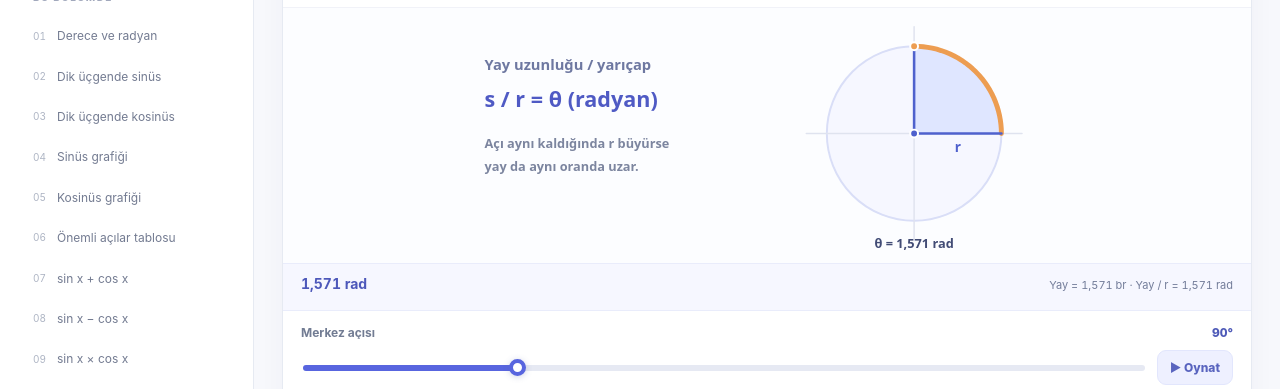
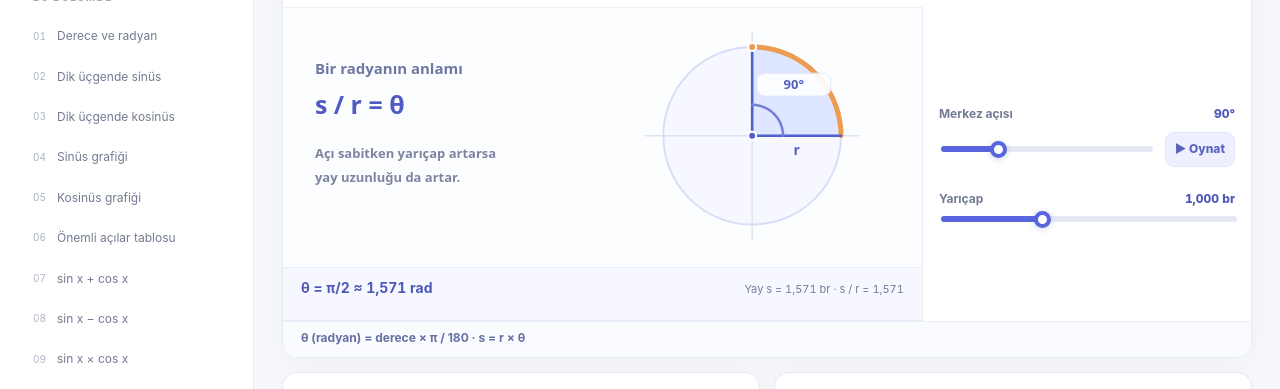
Before and after one commit to alorak/geometri, a website: page trigonometri.html in a window 1280 px wide. Shown: the part 256-645 px from the top of the page. Drawn offline with Linux system fonts and the light colour scheme.

Commit message:
Radyan ayarlarını yana al ve üçgen açı gösterimlerini sadeleştir

```diff
--- a/trigonometri.css
+++ b/trigonometri.css
@@ -65,3 +65,25 @@
   .trig-table{font-size:11px}
   .trig-table th,.trig-table td{padding:6px 8px}
 }
+
+/* Derece-radyan: çizim ve iki bağımsız kaydırıcı geniş ekranda yan yana. */
+.trig-radian-layout{display:grid;grid-template-columns:minmax(0,1.65fr) minmax(250px,.85fr);min-width:0}
+.trig-radian-figure{min-width:0;display:flex;flex-direction:column}
+.trig-radian-figure .trig-visual{flex:1}
+.trig-radian-figure .trig-visual svg{max-width:none;max-height:none}
+.trig-radian-figure .trig-readout{min-height:54px}
+.trig-radian-side{min-width:0;border-left:1px solid #e9ecf4;background:#fff;display:flex;align-items:center}
+.trig-radian-side .trig-control-area{width:100%;padding:18px 16px;gap:22px}
+.trig-radian-side .trig-slider-actions{align-items:center;flex-wrap:wrap}
+.trig-radian-side .trig-slider-actions input{flex:1 1 120px}
+.trig-radian-side .trig-play{padding:6px 9px}
+.trig-card[data-trig-kind="sin-triangle"] .trig-visual svg,
+.trig-card[data-trig-kind="cos-triangle"] .trig-visual svg{max-width:480px}
+.trig-card[data-trig-kind="sin-triangle"] .trig-readout span:empty,
+.trig-card[data-trig-kind="cos-triangle"] .trig-readout span:empty{display:none}
+@media(max-width:610px){
+  .trig-radian-layout{display:flex;flex-direction:column}
+  .trig-radian-side{border-left:0;border-top:1px solid #e9ecf4}
+  .trig-radian-side .trig-control-area{gap:12px;padding:13px 16px}
+  .trig-radian-side .trig-slider-actions{flex-wrap:nowrap}
+}
--- a/trigonometri.html
+++ b/trigonometri.html
@@ -58,9 +58,15 @@
     <h2 id="trig-angle-1-title">Derece ve radyan dönüşümü</h2>
     <p>Radyan, merkez açının gördüğü yay uzunluğunun yarıçapa oranıdır. Yarıçapı ve açıyı ayrı ayrı değiştirerek <strong>s / r = θ</strong> ilişkisini gözlemle.</p>
   </div>
-  <div class="trig-visual"><svg data-visual viewBox="0 0 640 260" role="img" aria-label="Derece ve radyan dönüşümü etkileşimli 2B çizimi"></svg></div>
-  <div class="trig-readout"><strong data-main-value>Hesaplanıyor…</strong><span data-detail-value></span></div>
-  <div class="trig-control-area"><div class="trig-slider-row"><label for="trig-angle-1">Merkez açısı <output data-angle-output for="trig-angle-1">90°</output></label><div class="trig-slider-actions"><input id="trig-angle-1" data-angle type="range" min="0" max="360" value="90" step="1"><button data-play class="trig-play" type="button" aria-label="Derece ve radyan dönüşümü simülasyonunu oynat">▶ Oynat</button></div></div><div class="trig-slider-row"><label for="trig-radius">Yarıçap <output data-radius-output for="trig-radius">1,000 br</output></label><input id="trig-radius" data-radius type="range" min="0.5" max="2" step="0.1" value="1"></div></div>
+  <div class="trig-radian-layout">
+    <div class="trig-radian-figure">
+      <div class="trig-visual"><svg data-visual viewBox="0 0 640 260" role="img" aria-label="Derece ve radyan dönüşümü etkileşimli 2B çizimi"></svg></div>
+      <div class="trig-readout"><strong data-main-value>Hesaplanıyor…</strong><span data-detail-value></span></div>
+    </div>
+    <aside class="trig-radian-side" aria-label="Açı ve yarıçap ayarları">
+      <div class="trig-control-area"><div class="trig-slider-row"><label for="trig-angle-1">Merkez açısı <output data-angle-output for="trig-angle-1">90°</output></label><div class="trig-slider-actions"><input id="trig-angle-1" data-angle type="range" min="0" max="360" value="90" step="1"><button data-play class="trig-play" type="button" aria-label="Derece ve radyan dönüşümü simülasyonunu oynat">▶ Oynat</button></div></div><div class="trig-slider-row"><label for="trig-radius">Yarıçap <output data-radius-output for="trig-radius">1,000 br</output></label><input id="trig-radius" data-radius type="range" min="0.5" max="2" step="0.1" value="1"></div></div>
+    </aside>
+  </div>
   <div class="trig-identity">θ (radyan) = derece × π / 180 · s = r × θ</div>
 </article>
 <article class="trig-card" id="ucgende-sinus" data-trig-kind="sin-triangle" aria-labelledby="trig-angle-2-title">
@@ -69,7 +75,7 @@
     <h2 id="trig-angle-2-title">Dik üçgende sinüs</h2>
     <p>Hipotenüsü 1 birim tut. Açı büyüdükçe karşı dik kenar uzar. <strong>sin θ = karşı / hipotenüs</strong> oranı bu uzunluğu verir.</p>
   </div>
-  <div class="trig-visual"><svg data-visual viewBox="0 0 640 260" role="img" aria-label="Dik üçgende sinüs etkileşimli 2B çizimi"></svg></div>
+  <div class="trig-visual"><svg data-visual viewBox="0 0 480 260" role="img" aria-label="Dik üçgende sinüs etkileşimli 2B çizimi"></svg></div>
   <div class="trig-readout"><strong data-main-value>Hesaplanıyor…</strong><span data-detail-value></span></div>
   <div class="trig-control-area"><div class="trig-slider-row"><label for="trig-angle-2">Dar açı <output data-angle-output for="trig-angle-2">30°</output></label><div class="trig-slider-actions"><input id="trig-angle-2" data-angle type="range" min="1" max="89" value="30" step="1"><button data-play class="trig-play" type="button" aria-label="Dik üçgende sinüs simülasyonunu oynat">▶ Oynat</button></div></div></div>
   <div class="trig-identity">sin θ = karşı / 1</div>
@@ -80,7 +86,7 @@
     <h2 id="trig-angle-3-title">Dik üçgende kosinüs</h2>
     <p>Hipotenüs yine 1 birim. Açı büyüdükçe komşu dik kenar kısalır. <strong>cos θ = komşu / hipotenüs</strong> oranını izle.</p>
   </div>
-  <div class="trig-visual"><svg data-visual viewBox="0 0 640 260" role="img" aria-label="Dik üçgende kosinüs etkileşimli 2B çizimi"></svg></div>
+  <div class="trig-visual"><svg data-visual viewBox="0 0 480 260" role="img" aria-label="Dik üçgende kosinüs etkileşimli 2B çizimi"></svg></div>
   <div class="trig-readout"><strong data-main-value>Hesaplanıyor…</strong><span data-detail-value></span></div>
   <div class="trig-control-area"><div class="trig-slider-row"><label for="trig-angle-3">Dar açı <output data-angle-output for="trig-angle-3">60°</output></label><div class="trig-slider-actions"><input id="trig-angle-3" data-angle type="range" min="1" max="89" value="60" step="1"><button data-play class="trig-play" type="button" aria-label="Dik üçgende kosinüs simülasyonunu oynat">▶ Oynat</button></div></div></div>
   <div class="trig-identity">cos θ = komşu / 1</div>
--- a/trigonometri.mjs
+++ b/trigonometri.mjs
@@ -20,6 +20,17 @@ export function radianAt(radius,angleDeg){
   const r=clamp(radius,.5,2),degree=clamp(angleDeg,0,360),radians=degree*DEG;
   const arcLength=r*radians;
   return {radius:r,degree,radians,arcLength,arcRadiusRatio:arcLength/r};
+}
+
+// Radyanı π katsayısı olarak göster: 90° = π/2, 270° = 3π/2.
+export function radiansInPi(angleDeg){
+  const angle=clamp(angleDeg,0,360);
+  if(angle===0)return '0';
+  if(!Number.isInteger(angle))return String(angle)+'π/180';
+  const gcd=(a,b)=>b?gcd(b,a%b):a;
+  const divisor=gcd(angle,180),numerator=angle/divisor,denominator=180/divisor;
+  const part=(numerator===1?'':String(numerator))+'π';
+  return denominator===1?part:part+'/'+denominator;
 }
 
 export function triangleAt(angleDeg){
@@ -74,13 +85,13 @@ export function renderRadian(radius,angleDeg){
   const g=radianAt(radius,angleDeg);
   const cx=470,cy=128,r=51+g.radius*38;
   let out=background();
-  out+=text(32,63,'Yay uzunluğu / yarıçap','#6e78a1',15,'start',750);
-  out+=text(32,101,'s / r = θ (radyan)','#4f5ac4',22,'start',800);
-  out+=text(32,143,'Açı aynı kaldığında r büyürse','#7c859f',13,'start');
-  out+=text(32,166,'yay da aynı oranda uzar.','#7c859f',13,'start');
+  out+=text(32,66,'Bir radyanın anlamı','#6e78a1',15,'start',750);
+  out+=text(32,106,'s / r = θ','#4f5ac4',25,'start',800);
+  out+=text(32,150,'Açı sabitken yarıçap artarsa','#7c859f',13,'start');
+  out+=text(32,174,'yay uzunluğu da artar.','#7c859f',13,'start');
   out+=circle(cx,cy,r,'#f6f7ff','#d9def7',2);
-  out+=line(cx-r-21,cy,cx+r+21,cy,'#dfe3ef',1.5);
-  out+=line(cx,cy-r-20,cx,cy+r+20,'#dfe3ef',1.5);
+  out+=line(cx-r-18,cy,cx+r+18,cy,'#dfe3ef',1.5);
+  out+=line(cx,cy-r-15,cx,cy+r+15,'#dfe3ef',1.5);
   const pts=[];
   const steps=Math.max(1,Math.ceil(g.degree/3));
   for(let i=0;i<=steps;i++){
@@ -92,35 +103,45 @@ export function renderRadian(radius,angleDeg){
   out+=line(cx,cy,cx+r,cy,'#4f61cd',2.6);
   const end=pts[pts.length-1];
   out+=line(cx,cy,end[0],end[1],'#4f61cd',2.6);
+  const marker=[];
+  for(let i=0;i<=Math.max(1,Math.ceil(g.degree/7));i++){
+    const a=g.radians*i/Math.max(1,Math.ceil(g.degree/7));
+    marker.push([cx+31*Math.cos(a),cy-31*Math.sin(a)]);
+  }
+  if(g.degree>0)out+=polyline(marker,'#7380d6',2.5);
   out+=dot(cx,cy,'#4f61cd',4)+dot(end[0],end[1],'#ed9d51',4);
   out+=text(cx+r/2,cy+19,'r','#4f61cd',14);
-  out+=text(cx,245,'θ = '+fmt(g.radians)+' rad','#414b75',13);
+  const middle=g.radians/2,tx=cx+59*Math.cos(middle),ty=cy-59*Math.sin(middle)-5;
+  out+='<rect x="'+f(tx-37)+'" y="'+f(ty-16)+'" width="74" height="23" rx="8" fill="#ffffff" fill-opacity=".92" stroke="#dfe4fa"/>';
+  out+=text(tx,ty,g.degree+'°','#5260bd',13,'middle',800);
   return out;
 }
 
 export function renderTriangle(angleDeg,highlight='sin'){
-  const g=triangleAt(angleDeg),ax=142,ay=210,scale=158;
+  if(highlight!=='sin'&&highlight!=='cos')throw new Error('Bilinmeyen oran: '+highlight);
+  const g=triangleAt(angleDeg),ax=130,ay=214,scale=164;
   const bx=ax+g.adjacent*scale,by=ay,cx=bx,cy=ay-g.opposite*scale;
-  let out=background();
+  const sine=highlight==='sin';
+  let out=background(480,260);
   out+=path([[ax,ay],[bx,by],[cx,cy]],'#eff2ff','#c0c8ec',1);
-  const adjColor=highlight==='cos'?'#15a79d':'#7a88c2';
-  const oppColor=highlight==='sin'?'#ed9253':'#7a88c2';
-  out+=line(ax,ay,bx,by,adjColor,highlight==='cos'?6:3.5);
-  out+=line(bx,by,cx,cy,oppColor,highlight==='sin'?6:3.5);
-  out+=line(ax,ay,cx,cy,'#5865df',4);
+  out+=line(ax,ay,bx,by,sine?'#bec7df':'#15a79d',sine?2.7:6);
+  out+=line(bx,by,cx,cy,sine?'#ed9253':'#bec7df',sine?6:2.7);
+  out+=line(ax,ay,cx,cy,'#5865df',4.1);
+  const corner=Math.min(12,Math.max(3,Math.min(g.adjacent,g.opposite)*scale*.48));
+  out+=polyline([[bx-corner,by],[bx-corner,by-corner],[bx,by-corner]],'#9aa5c4',1.8);
   out+=dot(ax,ay)+dot(bx,by)+dot(cx,cy);
-  if(g.adjacent>.12&&g.opposite>.12)
-    out+=polyline([[bx-12,by],[bx-12,by-12],[bx,by-12]],'#a5aec5',1.7);
-  out+=text(ax+24,ay-17,g.angle+'°','#e08b4b',14,'start',800);
-  out+=text((ax+cx)/2-13,(ay+cy)/2-13,'1','#5664c8',16,'middle',800);
-  out+=text((ax+bx)/2,236,'komşu','#15a79d',12);
-  out+=text(Math.min(316,bx+29),(by+cy)/2,'karşı','#e08b4b',12);
-  out+=text(390,66,highlight==='sin'?'sin θ':'cos θ','#5964bc',16,'middle',800);
-  out+=text(390,108,fmt(highlight==='sin'?g.opposite:g.adjacent),'#424f9e',28,'middle',800);
-  out+=text(390,150,highlight==='sin'?'karşı / hipotenüs':'komşu / hipotenüs','#75809a',13);
-  out+=text(390,178,(highlight==='sin'?'karşı':'komşu')+' / 1','#75809a',13);
-  out+=text(390,218,'Karşı = '+fmt(g.opposite),'#d98851',12);
-  out+=text(390,239,'Komşu = '+fmt(g.adjacent),'#128b85',12);
+  const theta=g.angle*DEG,arc=[];
+  for(let i=0;i<=18;i++){
+    const a=theta*i/18;
+    arc.push([ax+35*Math.cos(a),ay-35*Math.sin(a)]);
+  }
+  out+=polyline(arc,'#e39a5b',2.5);
+  const mid=theta/2,tx=ax+58*Math.cos(mid),ty=ay-58*Math.sin(mid)-18;
+  out+='<rect x="'+f(tx-29)+'" y="'+f(ty-17)+'" width="58" height="24" rx="8" fill="#fff" fill-opacity=".94" stroke="#f5d9c5"/>';
+  out+=text(tx,ty,g.angle+'°','#d98345',14,'middle',800);
+  out+=text(ax+.69*(cx-ax)-17*g.opposite,ay+.69*(cy-ay)-17*g.adjacent,'1','#5664c8',16,'middle',800);
+  if(sine)out+=text(bx+39,(by+cy)/2-5,'karşı','#d98851',14);
+  else out+=text((ax+bx)/2,242,'komşu','#128b85',14);
   return out;
 }
 
@@ -225,13 +246,13 @@ if(typeof document!=='undefined'){
       card.querySelector('[data-radius-output]').textContent=fmt(radius)+' br';
       const g=radianAt(radius,angle);
       svg.innerHTML=renderRadian(radius,angle);
-      main.textContent=fmt(g.radians)+' rad';
-      detail.textContent='Yay = '+fmt(g.arcLength)+' br · Yay / r = '+fmt(g.arcRadiusRatio)+' rad';
+      main.textContent='θ = '+radiansInPi(g.degree)+' ≈ '+fmt(g.radians)+' rad';
+      detail.textContent='Yay s = '+fmt(g.arcLength)+' br · s / r = '+fmt(g.arcRadiusRatio);
     }else if(kind==='sin-triangle'||kind==='cos-triangle'){
       const sine=kind==='sin-triangle',g=triangleAt(angle);
       svg.innerHTML=renderTriangle(angle,sine?'sin':'cos');
       main.textContent=(sine?'sin ':'cos ')+angle+'° = '+fmt(sine?g.opposite:g.adjacent);
-      detail.textContent='Karşı: '+fmt(g.opposite)+' · Komşu: '+fmt(g.adjacent)+' · Hipotenüs: 1';
+      detail.textContent='';
     }else if(kind==='sin-graph'||kind==='cos-graph'){
       const sine=kind==='sin-graph',g=trigAt(angle);
       svg.innerHTML=renderGraph(sine?'sin':'cos',angle);
```
Also changed, not shown: tests/trigonometry.test.mjs (+34 -1 lines).
